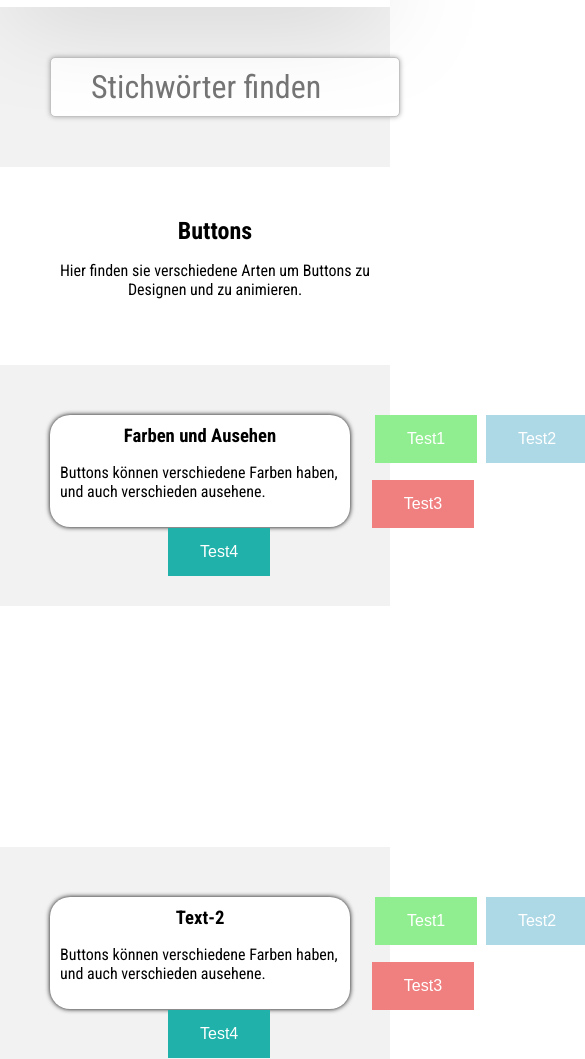
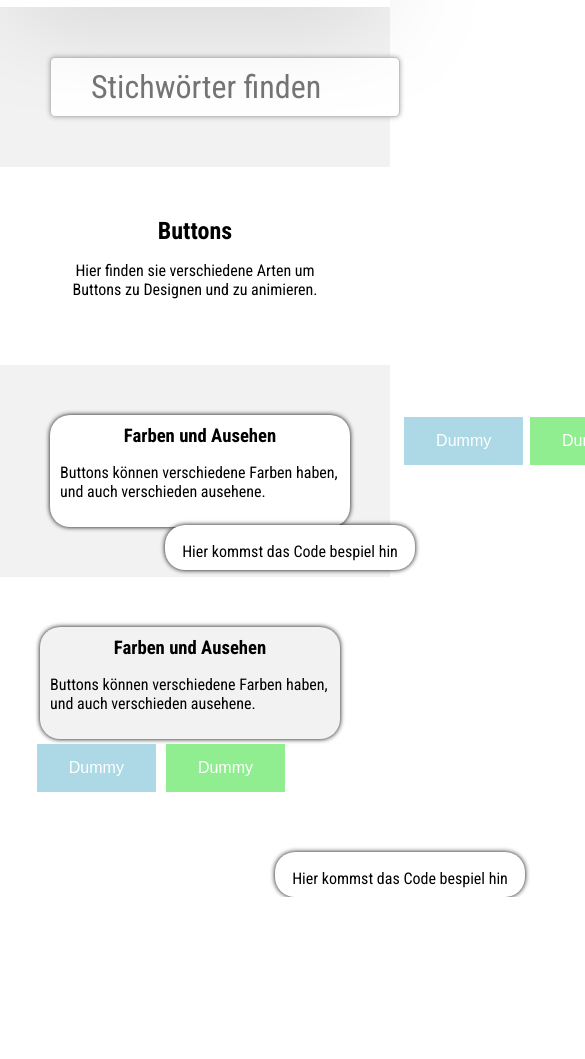
Before and after one commit to rufusmai/how2webdesign, a plain HTML site: page index.html in a window 390 px wide. Shown: the part 41-1100 px from the top of the page, 585 px wide, since content can reach past the window. After the commit the page ends 938 px from the top, so only its background shows below. Drawn offline with Linux system fonts and the light colour scheme.

Commit message:
added responsive design

```diff
--- a/css/main.scss
+++ b/css/main.scss
@@ -46,7 +46,7 @@ div {
     &.text-container-grey {
         padding: 10px;
 
-        width: auto;
+        width: 300px;
         height: auto;
 
         background: rgb(242, 242, 242);
@@ -76,15 +76,12 @@ div {
         height: 45px;
         background-color: white;
 
-        background: white;
-
         box-shadow: 0 0 5px;
         border-radius: 20px;
     }
 }
 
 button {
-    &.right {
     border: none;
     color: white;
     padding: 15px 32px;
@@ -92,15 +89,18 @@ button {
     text-decoration: none;
     display: inline-block;
     font-size: 16px;
+
+    &.right {
+       float: right;
     }
 
-    &.left {}
-
-    &.center {}
+    &.left {
+        float: left;
+    }
 }
 
 section {
-    padding: 50px 10px 50px 50px;
+    padding: 50px 50px 50px 50px;
 
     &.bg-light-grey {
         background-color: rgb(242, 242, 242);
--- a/index.html
+++ b/index.html
@@ -26,9 +26,9 @@
     </section>
 
 
-   <!-- Grey -->
+    <!-- Grey -->
     <section class="bg-light-grey">
-        <div class="text-container-white" style="position: absolute">
+        <div class="text-container-white">
             <h3 class="align-center">Farben und Ausehen</h3>
             <p>
                 Buttons können verschiedene Farben haben,
@@ -36,18 +36,33 @@
             </p>
         </div>
 
-        <button class="right" style=" position: relative; left: 325px; background-color: lightgreen;">Test1</button>
-        <button class="right" style=" position: relative; left: 330px; background-color: lightblue;">Test2</button>
-        <button class="right" style=" position: relative; left: 110px; top: 65px; background-color: lightcoral;">Test3</button>
-        <button class="right" style=" position: relative; left: 118px; top: 65px; background-color: lightseagreen;">Test4</button>
+        <button class="left" style="position: relative; left: 480px; bottom: 110px; background-color: lightgreen;">Dummy</button>
+        <button class="left" style="position: relative; left: 235px; bottom: 110px;  background-color: lightblue;">Dummy</button>
 
-
-        <div class="code-container" style="position: relative; left: 560px; bottom: 13px">
+        <div class="code-container" style="float: left; position: relative; left: 115px; bottom: 50px;">
             <p>Hier kommst das Code bespiel hin</p>
         </div>
     </section>
 
-    <!--- White -->
+     <!-- White -->
+    <section class="bg-light-white">
+        <div class="text-container-grey" style="float: right;">
+            <h3 class="align-center">Farben und Ausehen</h3>
+            <p>
+                Buttons können verschiedene Farben haben,
+                <br> und auch verschieden ausehene.
+            </p>
+        </div>
+
+        <button class="right" style="position: relative; right: 55px; top: 5px; background-color: lightgreen;">Dummy</button>
+        <button class="right" style="position: relative; right: 65px; top: 5px;  background-color: lightblue;">Dummy</button>
+
+        <div class="code-container" style="float: right; position: relative; top: 65px; left: 185px">
+            <p>Hier kommst das Code bespiel hin</p>
+        </div>
+    </section>
+
+    <!--- White
     <section class="bg-light-white">
         <div class="text-container-white" style="position: absolute; left: 1575px">
             <h3 class="align-center">Text-1</h3>
@@ -57,18 +72,13 @@
             </p>
         </div>
 
-        <button class="right" style=" position: relative; left: 1292px; background-color: lightgreen;">Test1</button>
-        <button class="right" style=" position: relative; left: 1300px; background-color: lightblue;">Test2</button>
-        <button class="right" style=" position: relative; left: 1080px; top: 65px; background-color: lightcoral;">Test3</button>
-        <button class="right" style=" position: relative; left: 1088px; top: 65px; background-color: lightseagreen;">Test4</button>
-
 
         <div class="code-container" style="position: relative; left: 1025px; bottom: 13px">
             <p>Hier kommst das Code bespiel hin</p>
         </div>
     </section>
-
-    <!-- Grey -->
+-->
+    <!-- Grey
     <section class="bg-light-grey">
         <div class="text-container-white" style="position: absolute">
             <h3 class="align-center">Text-2</h3>
@@ -78,16 +88,11 @@
             </p>
         </div>
 
-        <button class="right" style=" position: relative; left: 325px; background-color: lightgreen;">Test1</button>
-        <button class="right" style=" position: relative; left: 330px; background-color: lightblue;">Test2</button>
-        <button class="right" style=" position: relative; left: 110px; top: 65px; background-color: lightcoral;">Test3</button>
-        <button class="right" style=" position: relative; left: 118px; top: 65px; background-color: lightseagreen;">Test4</button>
-
-
         <div class="code-container" style="position: relative; left: 560px; bottom: 13px">
             <p>Hier kommst das Code bespiel hin</p>
         </div>
     </section>
+    -->
 
     <script src="js/main.js"></script>
 </body>
```
Also changed, not shown: css/main.css, 1 other file. Lines whose indentation alone changed are shown as unchanged.
